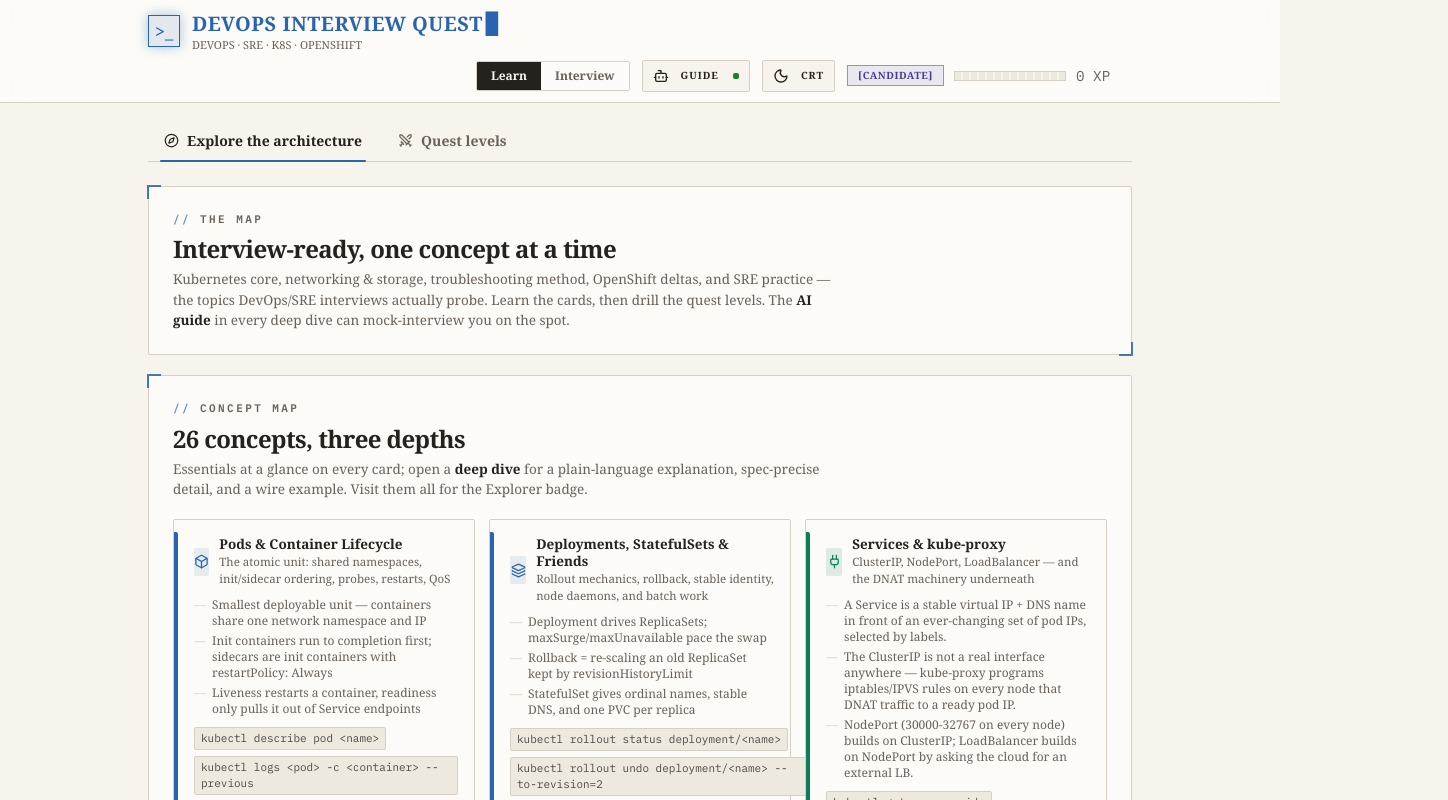
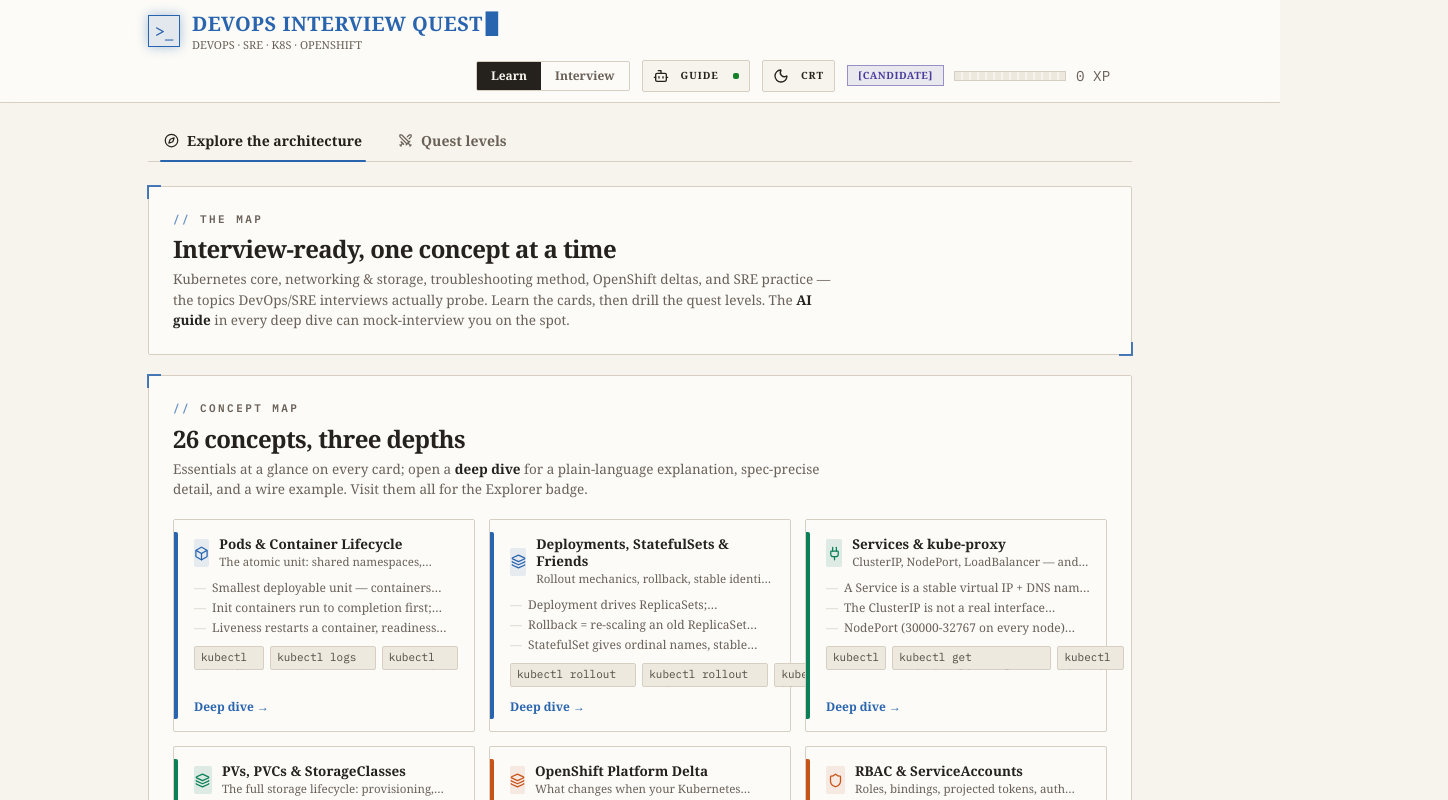
Before and after one commit to Suryals/devops-interview-quest, a React (Vite) app in the folder app/: page / in a window 1280 px wide. Shown: the top 800 px of the page, 1448 px wide, since content can reach past the window. Built offline with nearby package versions, Linux system fonts and the light colour scheme.

Commit message:
Normalize concept card sizing — clamped lines, uniform rows

```diff
--- a/app/src/App.tsx
+++ b/app/src/App.tsx
@@ -192,7 +192,7 @@ function Explore({ st, openDeep }: { st: AppState; openDeep: (k: string) => void
           Essentials at a glance on every card; open a <b className="text-foreground">deep dive</b> for a plain-language
           explanation, spec-precise detail, and a wire example. Visit them all for the Explorer badge.
         </p>
-        <div className="stagger mt-5 grid grid-cols-1 gap-3.5 sm:grid-cols-2 lg:grid-cols-3">
+        <div className="stagger mt-5 grid auto-rows-fr grid-cols-1 gap-3.5 sm:grid-cols-2 lg:grid-cols-3">
           {Object.entries(EXPLORE).map(([k, e]) => <ConceptCard key={k} k={k} e={e} visited={st.visited.has(k)} onOpen={() => openDeep(k)} />)}
         </div>
       </div>
@@ -211,18 +211,18 @@ function ConceptCard({ k, e, visited, onOpen }: { k: string; e: Concept; visited
           <Ic size={15} className={CAT_TEXT[e.cat]} />
         </span>
         <div className="min-w-0">
-          <div className="flex items-center gap-2 text-[13.5px] font-bold leading-tight">{e.t}
+          <div className="line-clamp-1 flex items-center gap-2 text-[13.5px] font-bold leading-tight">{e.t}
             {e.dep && <span className="rounded border border-[hsl(var(--server)/.5)] bg-[hsl(var(--server)/.08)] px-1 text-[9px] font-extrabold tracking-wide text-[hsl(var(--server))]">DEPRECATED</span>}
           </div>
-          <div className="text-[11.5px] text-muted-foreground">{e.s}</div>
+          <div className="line-clamp-1 text-[11.5px] text-muted-foreground">{e.s}</div>
         </div>
       </div>
       <ul className="space-y-1">
         {e.quick.map((q, i) => (
-          <li key={i} className="flex gap-1.5 text-xs text-muted-foreground"><span className="text-border">—</span><span>{q}</span></li>
+          <li key={i} className="flex gap-1.5 text-xs text-muted-foreground"><span className="text-border">—</span><span className="line-clamp-1">{q}</span></li>
         ))}
       </ul>
-      {e.methods.length > 0 && <div className="flex flex-wrap gap-1.5">{e.methods.map(m => <MethodChip key={m} m={m} />)}</div>}
+      {e.methods.length > 0 && <div className="flex h-[24px] gap-1.5 overflow-hidden">{e.methods.slice(0, 3).map(m => <MethodChip key={m} m={m} />)}</div>}
       <div className="mt-auto flex items-center pt-0.5">
         <span className="text-xs font-semibold text-[hsl(var(--host))] transition-transform duration-200 group-hover:translate-x-0.5">Deep dive →</span>
         {visited && <span className="ml-auto flex items-center gap-1 text-[11px] font-medium text-[hsl(var(--good-text))]"><Check size={11} /> visited</span>}
```
Also changed, not shown: 1 other file (tests, documents, lock files or other folders).
